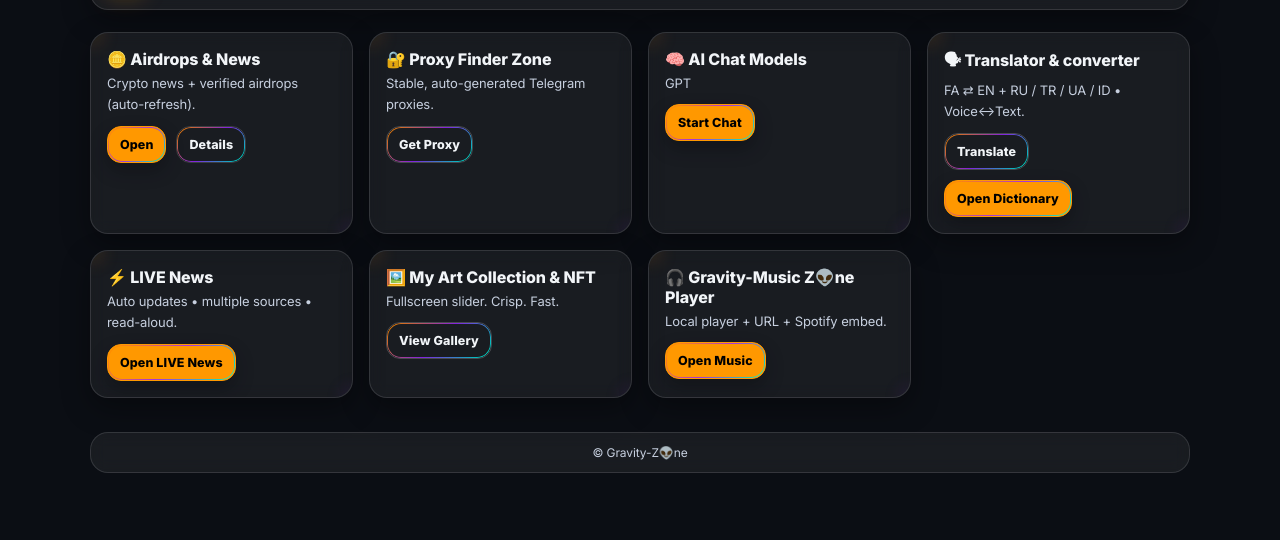
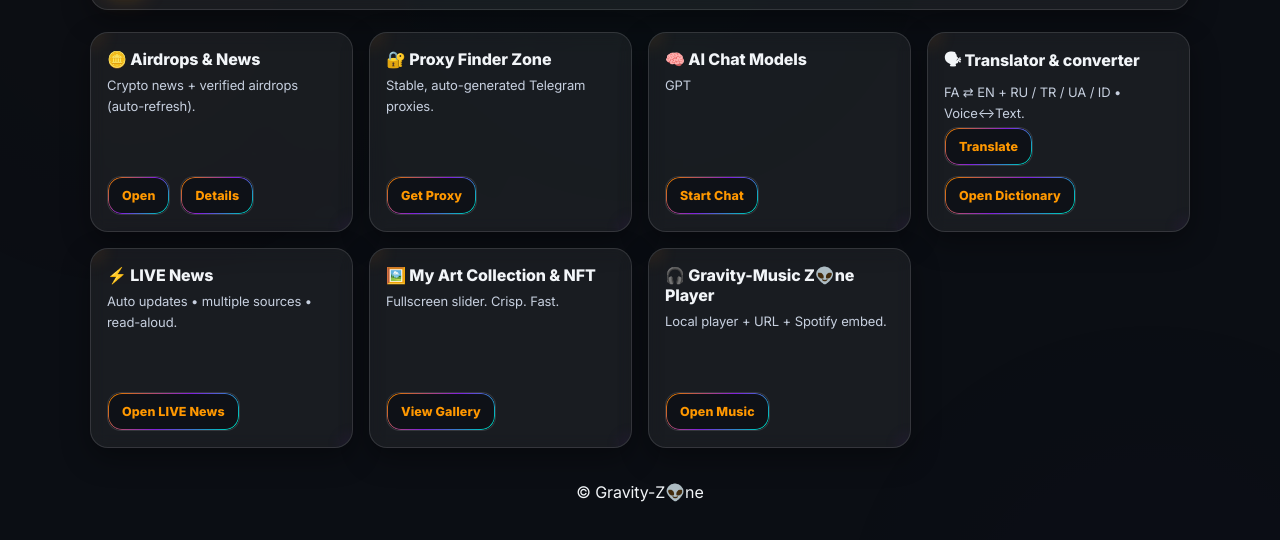
Before and after one commit to gravityzonehub/gravity-tools, a plain HTML site: page index.html in a window 1280 px wide. Shown: the part 86-626 px from the top of the page. Drawn offline with Linux system fonts and the light colour scheme.

Commit message:
Update index.html

```diff
--- a/index.html
+++ b/index.html
@@ -18,9 +18,23 @@
     height:100%;margin:0;background:var(--bg);color:var(--text);
     font-family:'Inter',system-ui,-apple-system,Segoe UI,Roboto,Arial,sans-serif;
     -webkit-font-smoothing:antialiased; -moz-osx-font-smoothing:grayscale;
-      letter-spacing:-.1px; /* یک ذره جمع‌وجورتر */
+    letter-spacing:-.1px;
   }
   a{text-decoration:none;color:inherit}
+
+  /* subtle galaxy field */
+  body::before{
+    content:""; position:fixed; inset:0; pointer-events:none; opacity:.22;
+    background:
+      radial-gradient(2px 2px at 20% 30%, rgba(255,255,255,.9) 40%, transparent 41%),
+      radial-gradient(1.5px 1.5px at 70% 60%, rgba(255,255,255,.8) 40%, transparent 41%),
+      radial-gradient(1.3px 1.3px at 40% 80%, rgba(255,255,255,.8) 40%, transparent 41%),
+      radial-gradient(800px 800px at 10% 10%, rgba(255,152,0,.05), transparent 55%),
+      radial-gradient(800px 800px at 90% 90%, rgba(138,43,226,.06), transparent 55%),
+      radial-gradient(800px 800px at 50% 0%, rgba(0,255,208,.05), transparent 55%);
+    filter:saturate(115%);
+  }
+
   .wrap{min-height:100%;display:flex;flex-direction:column;align-items:center;gap:16px;padding:20px}
   .row{display:flex;align-items:center;gap:10px;flex-wrap:wrap}
 
@@ -36,64 +50,51 @@
   .sub{color:var(--hint);font-size:12px;margin-top:1px}
   .badge{padding:6px 10px;border-radius:999px;background:rgba(255,255,255,.06);border:1px solid var(--stroke);font-size:12px}
 
-    .grid{width:min(1100px,95%);display:grid;gap:16px;margin:6px 0 18px;grid-template-columns:repeat(auto-fit,minmax(260px,1fr))}
+  .grid{
+    width:min(1100px,95%);display:grid;gap:16px;margin:6px 0 18px;
+    grid-template-columns:repeat(auto-fit,minmax(260px,1fr))
+  }
   .card{
     position:relative;overflow:hidden;border-radius:var(--r);background:var(--panel);
     border:1px solid var(--stroke);backdrop-filter:blur(8px);box-shadow:var(--shadow);
-      padding:16px;transition:transform .18s ease, box-shadow .2s ease, border-color .2s ease, background .2s ease
+    padding:16px;transition:transform .18s ease, box-shadow .2s ease, border-color .2s ease, background .2s ease;
+    display:flex; flex-direction:column; min-height:200px; /* هم‌قدی کارت‌ها */
   }
   .card:hover{transform:translateY(-3px)}
-    /* هاله دکور روی کارت‌ها */
   .card:before{
     content:"";position:absolute;inset:-1px;border-radius:calc(var(--r) + 1px);padding:1px;
-      background:linear-gradient(135deg, rgba(255,152,0,.45), rgba(138,43,226,.35), rgba(0,255,208,.35));
+    background:linear-gradient(135deg, rgba(255,152,0,.35), rgba(138,43,226,.28), rgba(0,255,208,.28));
     opacity:0;transition:opacity .25s ease;
     -webkit-mask:linear-gradient(#000 0 0) content-box, linear-gradient(#000 0 0);
     -webkit-mask-composite:xor;mask-composite:exclude;pointer-events:none
   }
-    .card:hover:before{opacity:.8}
+  .card:hover:before{opacity:.85}
   .corner{position:absolute;width:22px;height:22px;border-radius:50%;filter:blur(10px);opacity:.6;pointer-events:none}
-    .c1{top:-6px;left:-6px;background:radial-gradient(circle at 30% 30%, rgba(255,152,0,.65), transparent 60%)}
-    .c2{bottom:-8px;right:-8px;background:radial-gradient(circle at 70% 70%, rgba(138,43,226,.55), transparent 60%)}
-    .card h3{margin:0 0 4px;font-size:16px;font-weight:800} /* تیتر تمیز و کوچک */
+  .c1{top:-6px;left:-6px;background:radial-gradient(circle at 30% 30%, rgba(255,152,0,.6), transparent 60%)}
+  .c2{bottom:-8px;right:-8px;background:radial-gradient(circle at 70% 70%, rgba(138,43,226,.5), transparent 60%)}
+  .card h3{margin:0 0 6px;font-size:16px;font-weight:800}
   .card p{margin:0;color:var(--hint);font-size:13px;line-height:1.65}
+  .actions{margin-top:auto; display:flex; gap:10px; flex-wrap:wrap;} /* دکمه‌ها پایین کارت */
 
-    /* دکمه‌ها: فونت یکدست، سایز جمع‌وجور + قاب نئون */
+  /* --- دکمه یکنواخت: زمینه مشکی، متن نارنجی + قاب نئون --- */
   .btn{
     position:relative;display:inline-flex;align-items:center;justify-content:center;gap:8px;
-      padding:10px 12px;border-radius:14px;border:1px solid var(--stroke);
-      font-weight:700;font-size:12.5px; /* کوچک و خوانا */
-      cursor:pointer;transition:transform .08s ease, box-shadow .2s ease, background .2s ease, border-color .2s ease;
-      letter-spacing:.1px;
+    padding:11px 14px;border-radius:14px;background:#0e1117;border:1px solid rgba(255,255,255,.16);
+    color:var(--accent); font-weight:800;font-size:12.5px; letter-spacing:.1px; cursor:pointer;
+    transition:transform .08s ease, box-shadow .2s ease, background .2s ease, border-color .2s ease;
   }
   .btn:active{transform:translateY(1px) scale(.99)}
   .btn:focus-visible{outline:none;box-shadow:0 0 0 6px rgba(255,152,0,.12)}
-
-    /* قاب نئون برای همه دکمه‌ها */
   .btn::after{
     content:""; position:absolute; inset:0; border-radius:inherit; padding:1px;
     background:linear-gradient(135deg, var(--neon1), var(--neon2), var(--neon3));
     -webkit-mask:linear-gradient(#000 0 0) content-box, linear-gradient(#000 0 0);
     -webkit-mask-composite:xor; mask-composite:exclude; pointer-events:none;
-      opacity:.85; filter:saturate(120%) blur(.0px);
+    opacity:.85; filter:saturate(120%);
   }
-    .btn:hover{box-shadow:0 0 14px rgba(255,152,0,.25), 0 0 24px rgba(138,43,226,.15), 0 0 20px rgba(0,255,208,.15)}
-
-    .btn-primary{
-      background:var(--accent);border-color:var(--accent);color:#000;
-      box-shadow:0 8px 18px rgba(0,0,0,.25)
-    }
-    .btn-ghost{
-      background:transparent;color:var(--text);border:1px solid rgba(255,255,255,.2)
-    }
-    .btn-ghost:hover{background:rgba(255,255,255,.05)}
-    .btn-link{
-      background:transparent;color:var(--text);border:1px solid rgba(255,255,255,.15)
-    }
-    .btn-link:hover{background:rgba(255,255,255,.04)}
-
-    .footer{width:min(1100px,95%);display:grid;gap:12px;grid-template-columns:repeat(auto-fit,minmax(260px,1fr));margin-bottom:8px}
-    .note{padding:12px 14px;background:var(--panel);border:1px solid var(--stroke);border-radius:var(--r);color:var(--hint);font-size:12px;text-align:center;backdrop-filter:blur(8px)}
+  .btn:hover{background:#10141c; box-shadow:0 0 16px rgba(255,152,0,.22), 0 0 24px rgba(138,43,226,.15), 0 0 20px rgba(0,255,208,.14)}
+  /* اگر جایی بخوای دکمه پر باشه فقط این کلاس رو اضافه کن */
+  .btn--filled{ background:var(--accent); color:#000; border-color:var(--accent); }
 </style>
 </head>
 <body>
@@ -117,9 +118,9 @@
         <span class="corner c1"></span><span class="corner c2"></span>
         <h3>🪙 Airdrops & News</h3>
         <p>Crypto news + verified airdrops (auto-refresh).</p>
-        <div class="row" style="margin-top:10px">
-          <a class="btn btn-primary" href="tools/crypto/">Open</a>
-          <a class="btn btn-link" href="tools/crypto/">Details</a>
+        <div class="actions">
+          <a class="btn" href="tools/crypto/">Open</a>
+          <a class="btn" href="tools/crypto/">Details</a>
         </div>
       </article>
 
@@ -127,53 +128,63 @@
         <span class="corner c1"></span><span class="corner c2"></span>
         <h3>🔐 Proxy Finder Zone</h3>
         <p>Stable, auto-generated Telegram proxies.</p>
-        <div class="row" style="margin-top:10px"><a class="btn btn-ghost" href="tools/proxy/">Get Proxy</a></div>
+        <div class="actions">
+          <a class="btn" href="tools/proxy/">Get Proxy</a>
+        </div>
       </article>
 
       <article class="card">
         <span class="corner c1"></span><span class="corner c2"></span>
         <h3>🧠 AI Chat Models</h3>
         <p>GPT</p>
-        <div class="row" style="margin-top:10px"><a class="btn btn-primary" href="tools/ai/">Start Chat</a></div>
+        <div class="actions">
+          <a class="btn" href="tools/ai/">Start Chat</a>
+        </div>
       </article>
 
       <article class="card">
         <span class="corner c1"></span><span class="corner c2"></span>
         <h3>🗣 Translator & converter</h3>
         <p>FA ⇄ EN + RU / TR / UA / ID • Voice↔Text.</p>
-        <div class="row" style="margin-top:10px"><a class="btn btn-ghost" href="tools/translate/">Translate</a></div>
-        <div class="row" style="margin-top:10px"><a class="btn btn-primary" href="tools/dictionary/">Open Dictionary</a></div>
+        <div class="actions">
+          <a class="btn" href="tools/translate/">Translate</a>
+          <a class="btn" href="tools/dictionary/">Open Dictionary</a>
+        </div>
       </article>
 
       <article class="card">
         <span class="corner c1"></span><span class="corner c2"></span>
         <h3>⚡ LIVE News</h3>
         <p>Auto updates • multiple sources • read-aloud.</p>
-        <div class="row" style="margin-top:10px"><a class="btn class btn-primary" href="tools/live-news/">Open LIVE News</a></div>
+        <div class="actions">
+          <a class="btn" href="tools/live-news/">Open LIVE News</a>
+        </div>
       </article>
 
       <article class="card">
         <span class="corner c1"></span><span class="corner c2"></span>
         <h3>🖼️ My Art Collection & NFT</h3>
         <p>Fullscreen slider. Crisp. Fast.</p>
-        <div class="row" style="margin-top:10px"><a class="btn btn-ghost" href="tools/gallery/">View Gallery</a></div>
+        <div class="actions">
+          <a class="btn" href="tools/gallery/">View Gallery</a>
+        </div>
       </article>
 
       <article class="card">
         <span class="corner c1"></span><span class="corner c2"></span>
         <h3>🎧 Gravity-Music Z👽ne Player</h3>
         <p>Local player + URL + Spotify embed.</p>
-        <div class="row" style="margin-top:10px"><a class="btn btn-primary" href="tools/music/">Open Music</a></div>
+        <div class="actions">
+          <a class="btn" href="tools/music/">Open Music</a>
+        </div>
       </article>
     </section>
 
     <section class="footer"><div class="note">© Gravity-Z👽ne</div></section>
   </div>
+
   <script>
-    try{
-      const tg = window.Telegram?.WebApp;
-      tg?.ready(); tg?.expand();
-    }catch(e){}
+    try{const tg=window.Telegram?.WebApp; tg?.ready(); tg?.expand();}catch(e){}
   </script>
 </body>
 </html>
```
Lines whose indentation alone changed are shown as unchanged.
